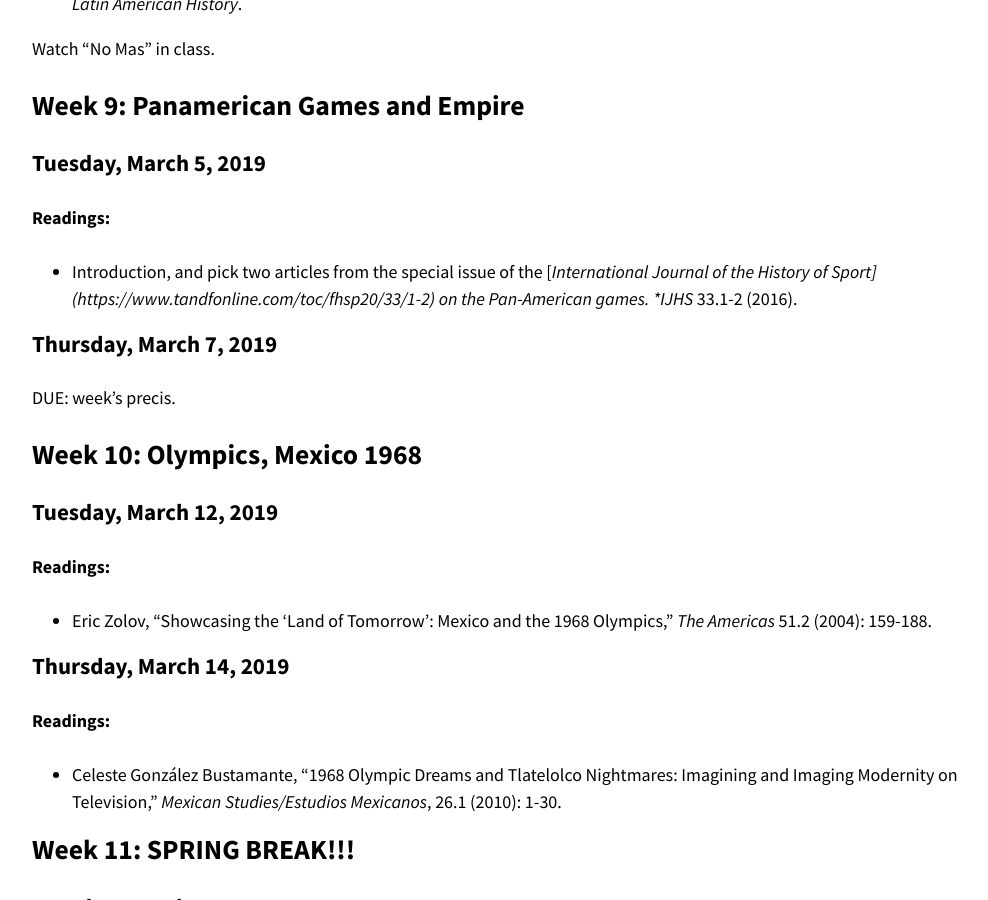
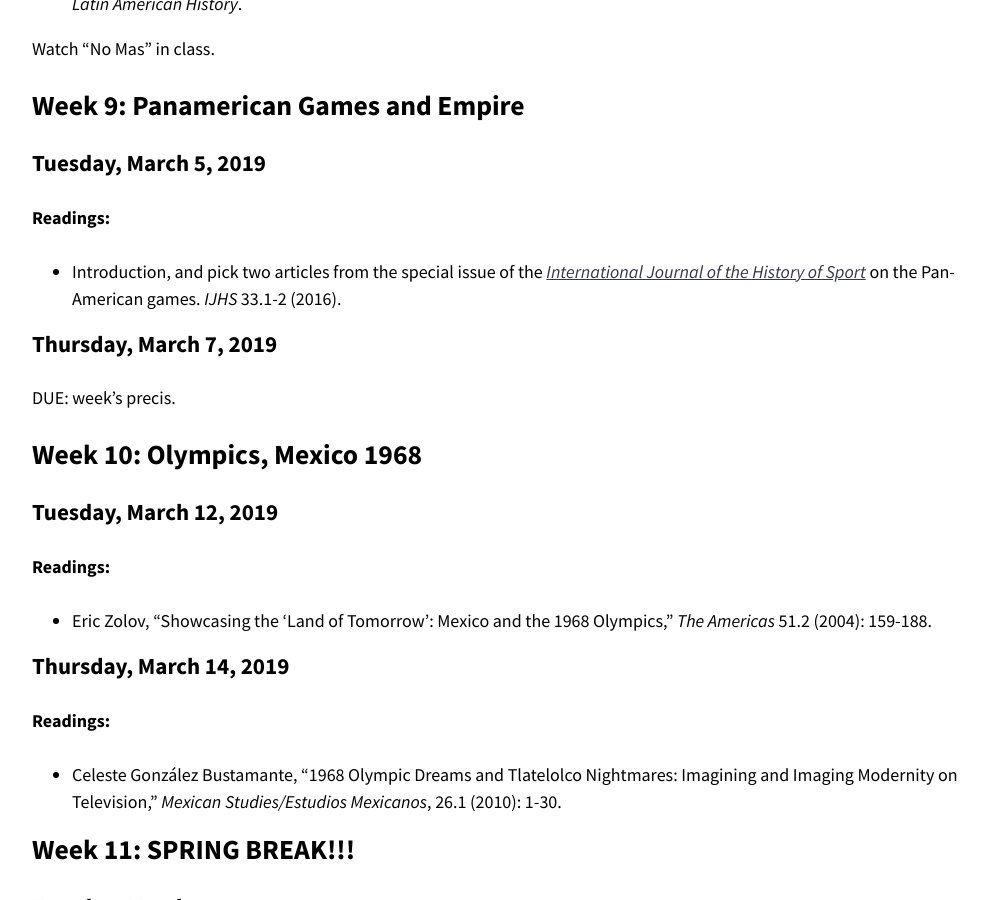
Before and after one commit to chadblack/LatAmSport2019, a Jekyll site: the page built from calendar.md, in a window 1280 px wide and 900 px high, scrolled down 3991 px. Shown: the whole window, without its empty margins (114-1102 px from the left). Built offline with Jekyll 4.4.1, drawn with Linux system fonts in a browser that asks for light colours; nearby versions of some CDN libraries.

Commit message:
link fix

```diff
--- a/calendar.md
+++ b/calendar.md
@@ -177,7 +177,7 @@ Watch "No Mas" in class.
 
 * Introduction, and pick two articles from the special issue of the
 [*International Journal of the History of
-Sport](https://www.tandfonline.com/toc/fhsp20/33/1-2) on the Pan-American
+Sport*](https://www.tandfonline.com/toc/fhsp20/33/1-2) on the Pan-American
 games. *IJHS* 33.1-2 (2016).
 
 ### Thursday, March 7, 2019
```
